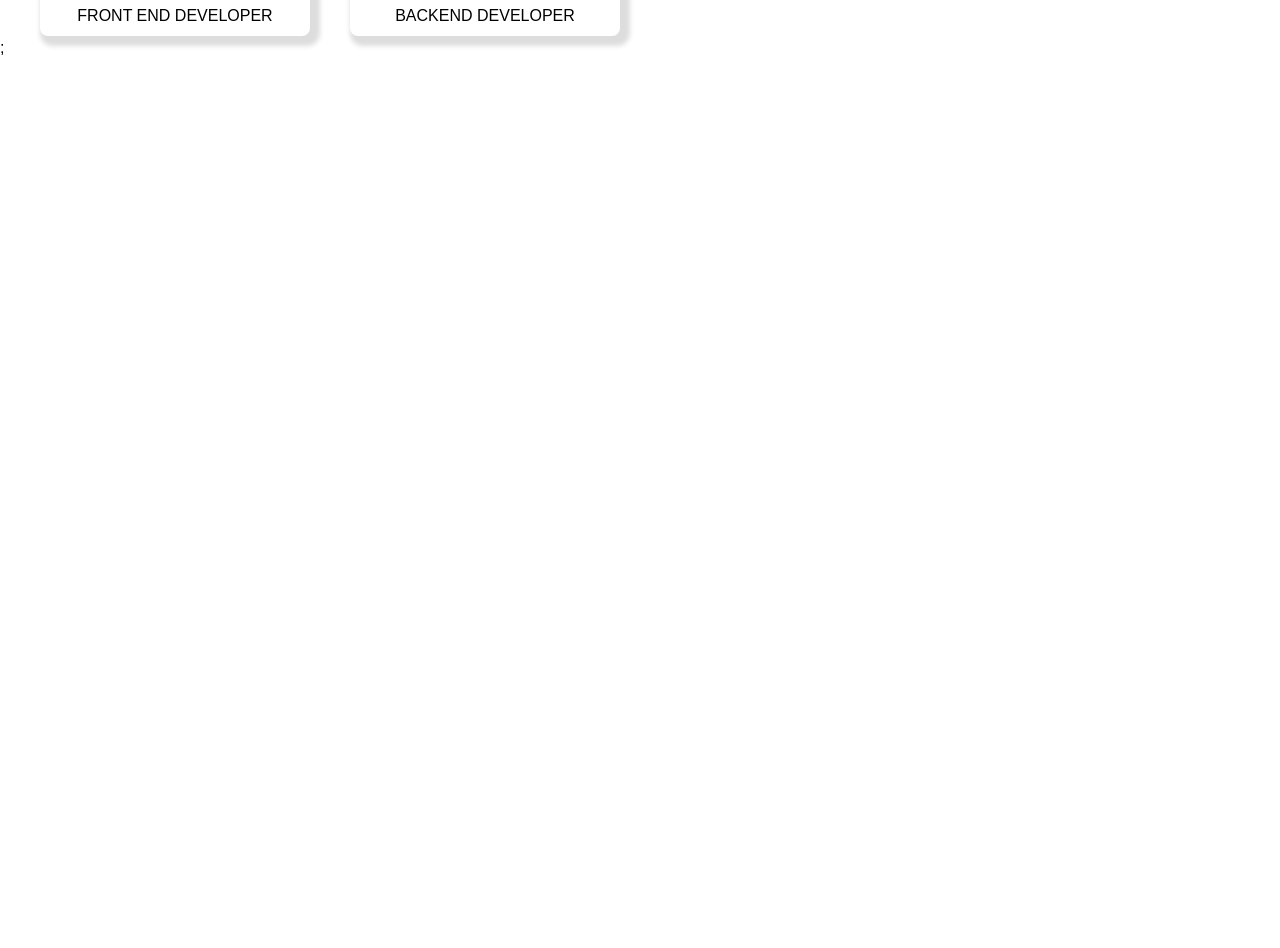
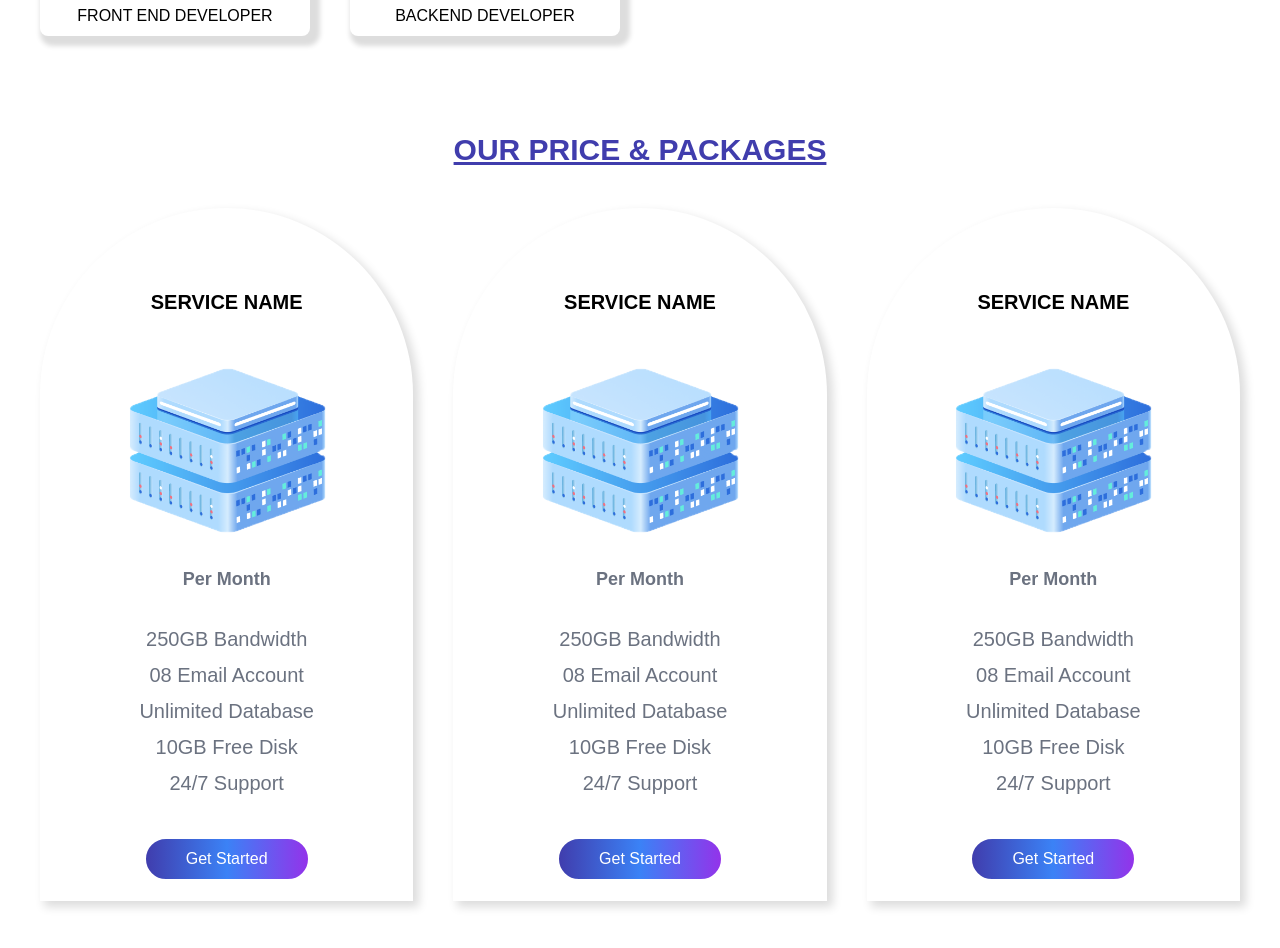
Before and after one commit to mostafizurRahaman/landing-page-react, a React (Vite) app: page / in a window 1280 px wide. Shown: the part 2220-3168 px from the top of the page. Before the commit the page ends 2280 px from the top, so only its background shows below. Built offline with nearby package versions, Linux system fonts and the light colour scheme; a web font is replaced by a local one.

Commit message:
pricing section created successfully

```diff
--- a/src/components/OurTeamSection/OurTeamSection.tsx
+++ b/src/components/OurTeamSection/OurTeamSection.tsx
@@ -1,3 +1,4 @@
+import { SectionHeading } from "..";
 import { memberProps } from "../../types/type";
 import TeamCard from "../TeamCard/TeamCard";
 
@@ -60,9 +61,7 @@ const OurTeamSection = () => {
    ];
    return (
       <div>
-         <h3 className="text-3xl font-bold text-center  underline uppercase text-primary my-10 ">
-            our team
-         </h3>
+         <SectionHeading text="our team"></SectionHeading>
          <div className="grid   grid-cols-1 md:grid-cols-2 lg:grid-cols-4 gap-10 px-6 md:px-10">
             {team.map((member: memberProps, idx: number) => (
                <TeamCard key={idx} member={member}></TeamCard>
--- /dev/null
+++ b/src/components/PriceingCard/PriceCard.tsx
@@ -0,0 +1,32 @@
+import { Button } from "..";
+import cardImage from "../../assets/server.png";
+
+const PriceCard = () => {
+   return (
+      <div className="bg-secondary p-5  shadow-[5px_5px_10px_1px_#ddd] rounded-b-lg rounded-full  pt-20  flex flex-col gap-3 items-center">
+         <h3 className="text-xl text-center  font-bold uppercase mb-10">
+            service name
+         </h3>
+         <img src={cardImage} alt="" className="w-3/5 mx-auto" />
+         <h6 className="text-lg  font-bold text-gray-500 capitalize text-center my-5">
+            per month
+         </h6>
+         <ul className="flex items-center flex-col justify-center gap-2 text-xl text-gray-500 hover:text-primary">
+            <li>250GB Bandwidth</li>
+            <li>08 Email Account</li>
+            <li>Unlimited Database</li>
+            <li>10GB Free Disk</li>
+            <li>24/7 Support</li>
+         </ul>
+
+         <Button
+            text="get started"
+            containerStyles="px-10 py-2 rounded-full border-2 border-white
+            bg-gradient-to-r from-primary via-blue-500 to-purple-600 mx-auto mt-7 inline-block text-white capitalize hover:scale-95
+         "
+         ></Button>
+      </div>
+   );
+};
+
+export default PriceCard;
--- /dev/null
+++ b/src/components/PriceingSection/PriceingSection.tsx
@@ -0,0 +1,16 @@
+import { PriceCard, SectionHeading } from "..";
+
+const PriceingSection = () => {
+   return (
+      <div className="py-14">
+         <SectionHeading text="Our Price & Packages"></SectionHeading>
+         <div className="grid grid-cols-3 gap-10 md:px-10 px-6 rounded-md">
+            <PriceCard></PriceCard>
+            <PriceCard></PriceCard>
+            <PriceCard></PriceCard>
+         </div>
+      </div>
+   );
+};
+
+export default PriceingSection;
--- /dev/null
+++ b/src/components/SectionHeading/SectionHeading.tsx
@@ -0,0 +1,9 @@
+const SectionHeading = ({ text }: { text: string }) => {
+   return (
+      <h3 className="text-3xl font-bold text-center  underline uppercase text-primary my-10 ">
+         {text}
+      </h3>
+   );
+};
+
+export default SectionHeading;
--- a/src/components/index.ts
+++ b/src/components/index.ts
@@ -3,5 +3,21 @@ import Button from "./Buttons/Button";
 import Banner from "./Banner/Banner";
 import ServiceCard from "./serviceCard/ServiceCard";
 import ServiceSection from "./ServiceSection/serviceSection";
+import OurTeamSection from "./OurTeamSection/OurTeamSection";
+import TeamCard from "./TeamCard/TeamCard";
+import PriceCard from "./PriceingCard/PriceCard";
+import PriceSection from "./PriceingSection/PriceingSection";
+import SectionHeading from "./SectionHeading/SectionHeading";
 
-export { Navbar, Banner, Button, ServiceSection, ServiceCard };
+export {
+   Navbar,
+   Banner,
+   Button,
+   ServiceSection,
+   ServiceCard,
+   OurTeamSection,
+   TeamCard,
+   PriceCard,
+   PriceSection,
+   SectionHeading
+};
--- a/src/pages/Home/Home.tsx
+++ b/src/pages/Home/Home.tsx
@@ -1,6 +1,7 @@
 import { Banner, ServiceSection } from "../../components";
 import Aboutus from "../../components/Aboutus/Aboutus";
 import OurTeamSection from "../../components/OurTeamSection/OurTeamSection";
+import PriceingSection from "../../components/PriceingSection/PriceingSection";
 
 const Home = () => {
    return (
@@ -9,6 +10,7 @@ const Home = () => {
          <ServiceSection></ServiceSection>
          <Aboutus></Aboutus>
          <OurTeamSection></OurTeamSection>
+         <PriceingSection></PriceingSection>
       </div>
    );
 };
```
Also changed, not shown: src/assets/server.png (added).
